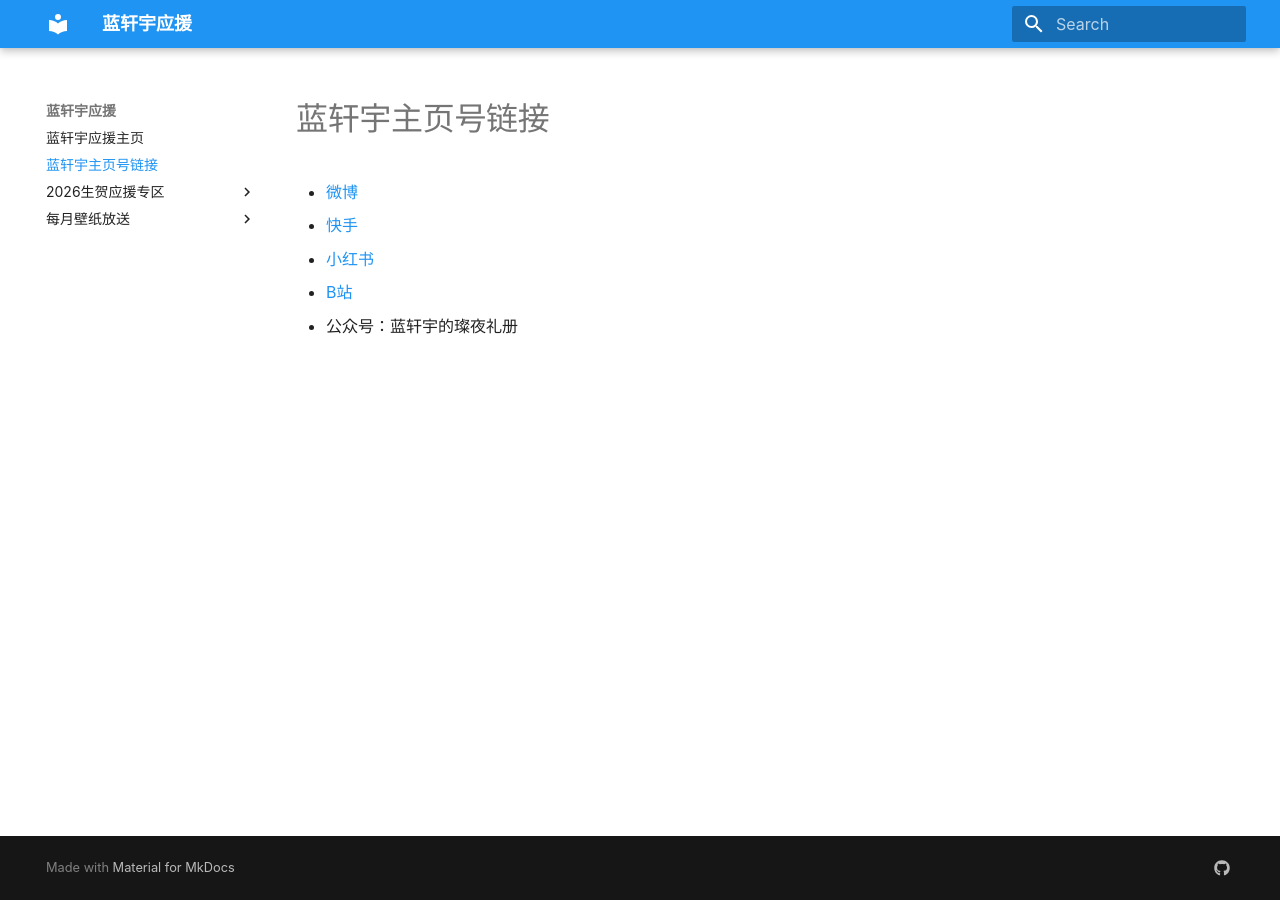
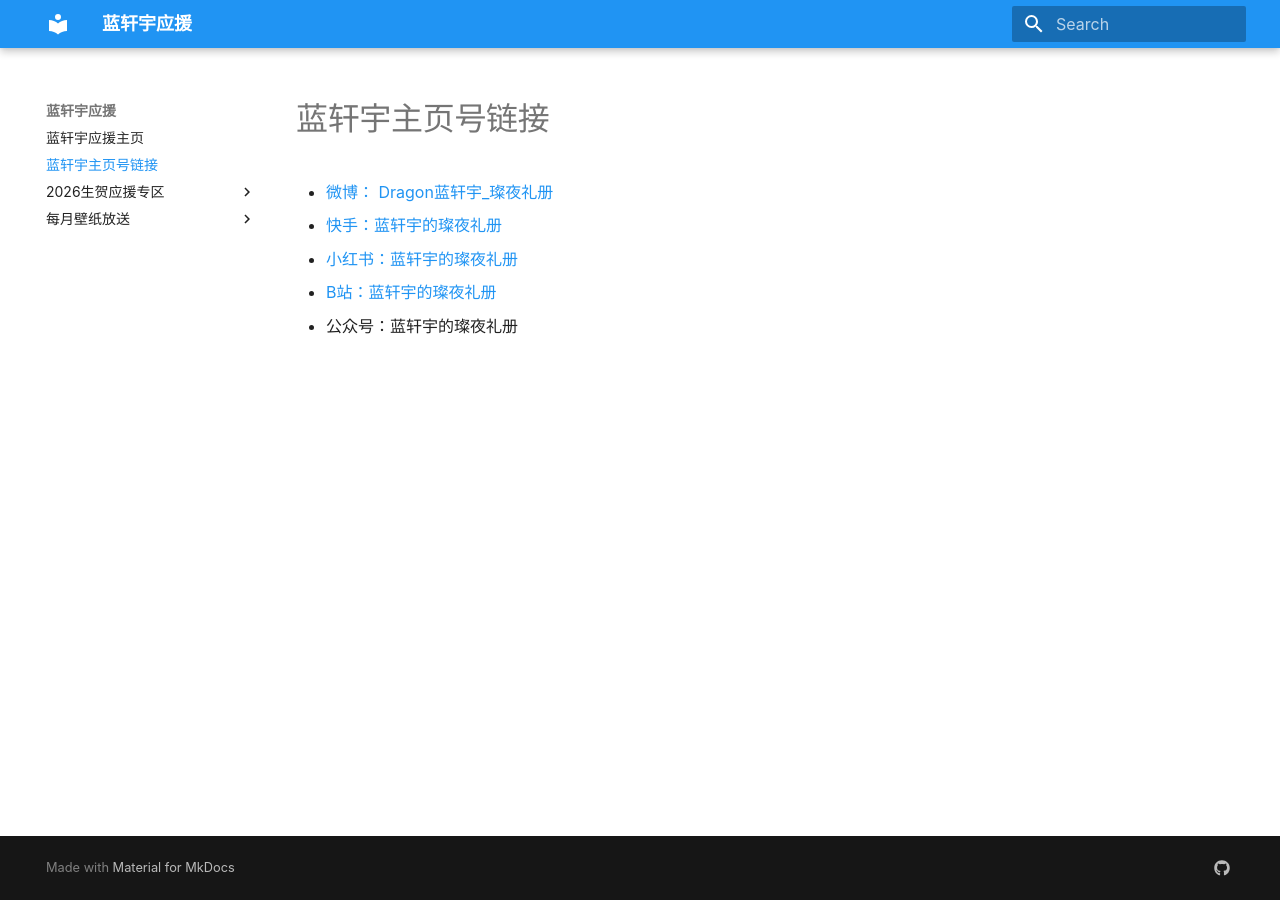
Before and after one commit to Everyday-of-LanXuan/WebSite, an MkDocs documentation site: the page built from docs/蓝轩宇主页号链接.md, in a window 1280 px wide. Built offline with MkDocs 1.6.1 and Material for MkDocs 9.7.7, drawn with Linux system fonts in a browser that asks for light colours; some web fonts are replaced.

Commit message:
更新 蓝轩宇主页号链接.md

```diff
--- a/docs/蓝轩宇主页号链接.md
+++ b/docs/蓝轩宇主页号链接.md
@@ -1,8 +1,9 @@
 # 蓝轩宇主页号链接
 
 
-- [微博](https://weibo.com/7643324620/5218173252012214)
-- [快手](https://v.kuaishou.com/JktZZnIb)
-- [小红书](https://xhslink.com/m/8RKCARNcXKn)
-- [B站](https://b23.tv/e2xh2BI)
+- [微博：
+Dragon蓝轩宇_璨夜礼册](https://weibo.com/7643324620/)
+- [快手：蓝轩宇的璨夜礼册](https://v.kuaishou.com/JktZZnIb)
+- [小红书：蓝轩宇的璨夜礼册](https://xhslink.com/m/8RKCARNcXKn)
+- [B站：蓝轩宇的璨夜礼册](https://b23.tv/e2xh2BI)
 - 公众号：蓝轩宇的璨夜礼册
```
